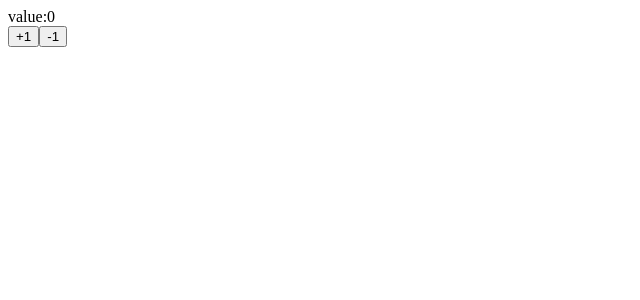
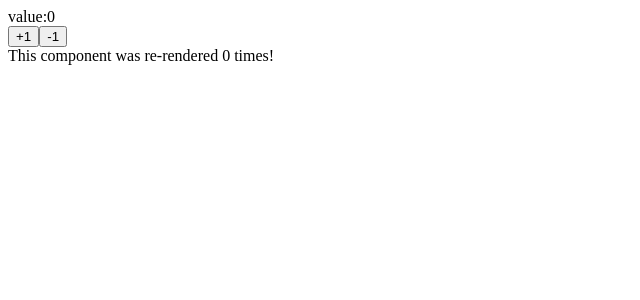
Before and after one commit to 1071sh/react-app-in-typescript, a React (Create React App) app: page / in a window 1280 px wide. Shown: the top 300 px of the page, without its empty margins (0-640 px from the left). Built offline with nearby package versions, Linux system fonts and the light colour scheme.

Commit message:
finish useRef

```diff
--- a/src/Counter.tsx
+++ b/src/Counter.tsx
@@ -1,4 +1,4 @@
-import React, { useState } from 'react'
+import React, { useEffect, useRef, useState } from 'react'
 
 const Counter: React.FC<{}> = () => {
     const initialState: any = 0;
@@ -13,11 +13,18 @@
         setValue((prevState) => prevState - 1)
     }
 
+    const renderTimes = useRef<number>(0);
+
+    useEffect(() => {
+        renderTimes.current = renderTimes.current + 1;
+    })
+
     return (
         <div>
             <div>value:{value}</div>
             <button onClick={increment}>+1</button>
             <button onClick={decrement}>-1</button>
+            <div>This component was re-rendered {renderTimes.current} times!</div>
         </div>
     )
 }
```
